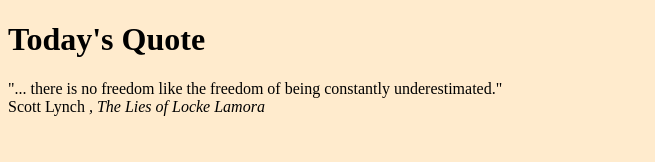
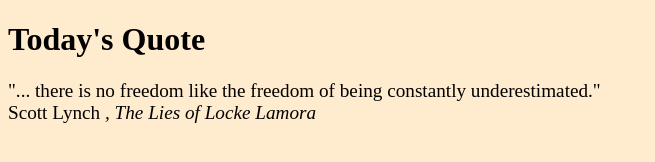
Before and after one commit to tdongsi/mongodb, a plain HTML site: page M101J/code/page.html in a window 1280 px wide. Shown: the whole page, without its empty margins (0-655 px from the left). Drawn offline with Linux system fonts and the light colour scheme.

Commit message:
Good style: separation of presentation details into a CSS file.

```diff
--- a/M101J/code/page.html
+++ b/M101J/code/page.html
@@ -2,9 +2,7 @@
 <html>
 <head>
   <title>A simple page</title>
-  <style type="text/css">
-  body { background-color:BlanchedAlmond }
-  </style>
+  <link rel="stylesheet" href="stylesheet.css" type="text/css" />
 </head>
 
 <body>
--- a/M101J/code/stylesheet.css
+++ b/M101J/code/stylesheet.css
@@ -0,0 +1,7 @@
+body {
+    background-color:BlanchedAlmond
+}
+
+p {
+    font-size:larger;
+}
```
